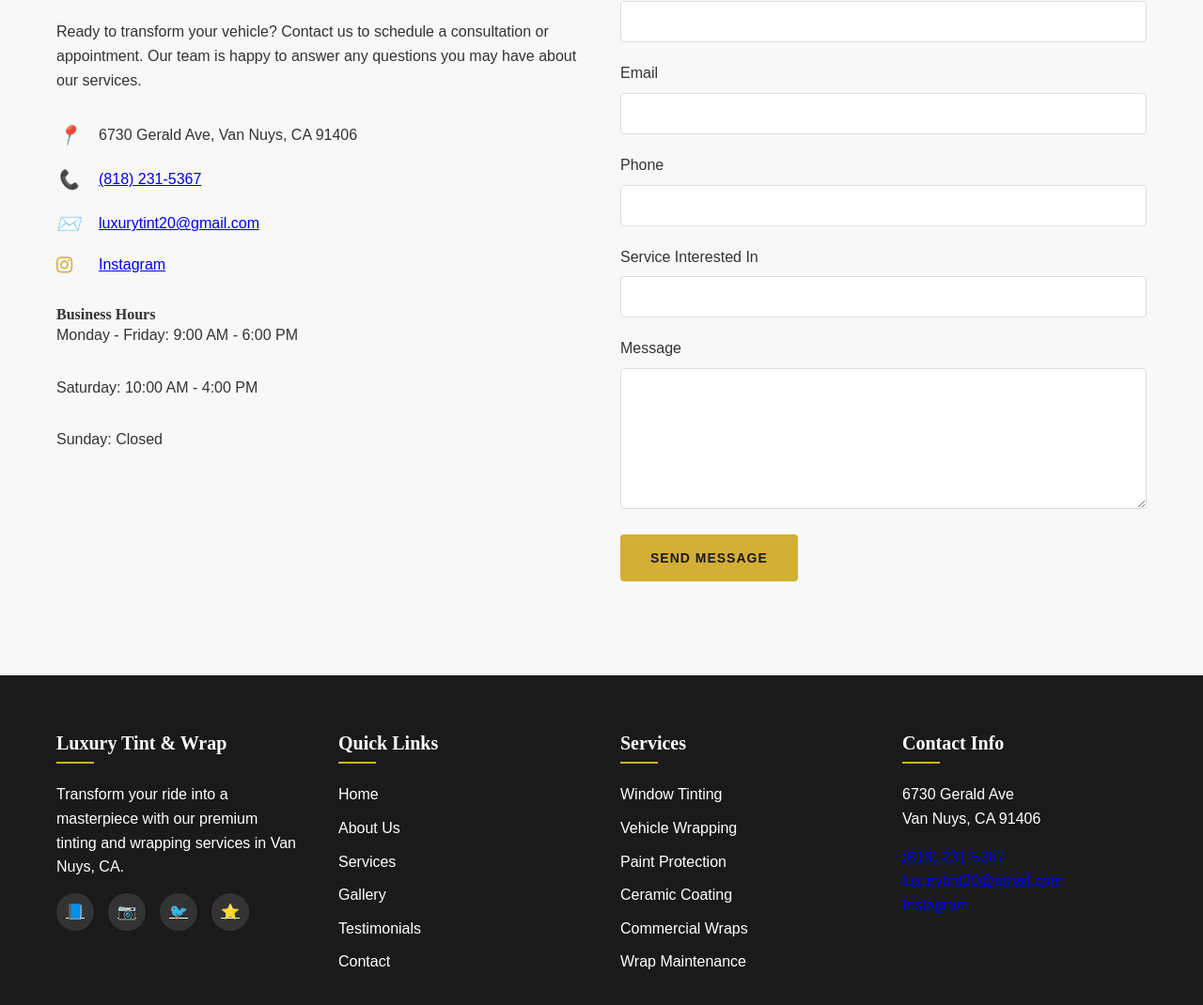
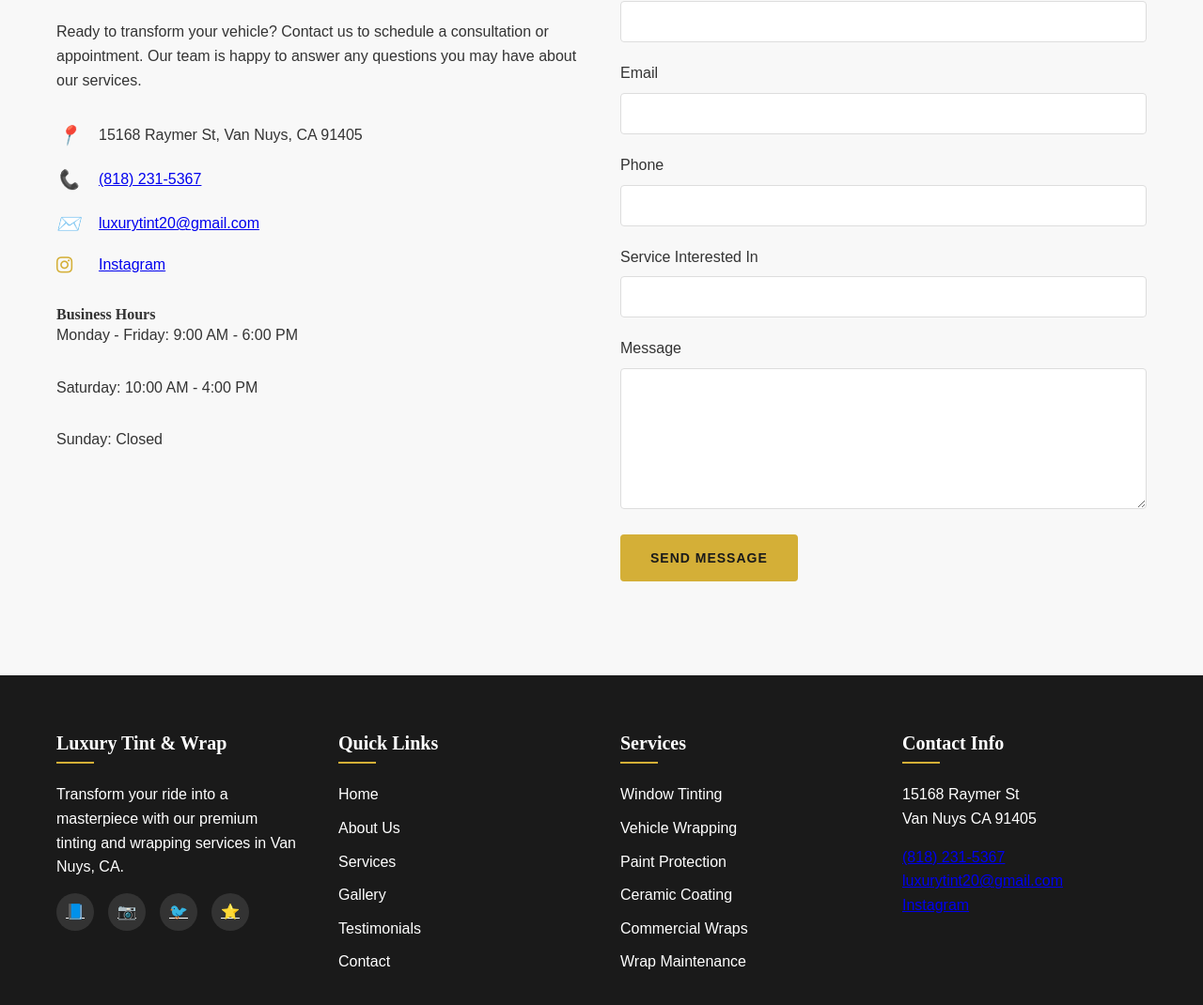
Before and after one commit to luxurytintandwrap/luxurytintandwrap.github.io, a plain HTML site: page index.html in a window 1280 px wide. Shown: the part 4576-5646 px from the top of the page at 94% size. Drawn offline with nearby package versions, Linux system fonts and the light colour scheme.

Commit message:
Update index.html

```diff
--- a/index.html
+++ b/index.html
@@ -954,7 +954,7 @@
                     <div class="contact-details">
                         <div class="contact-detail">
                             <i>📍</i>
-                            <span>6730 Gerald Ave, Van Nuys, CA 91406</span>
+                            <span>15168 Raymer St, Van Nuys, CA 91405</span>
                         </div>
                         <div class="contact-detail">
                             <i>📞</i>
@@ -1068,7 +1068,7 @@
                 </div>
                 <div class="footer-column">
                     <h3>Contact Info</h3>
-                    <p>6730 Gerald Ave<br>Van Nuys, CA 91406</p>
+                    <p>15168 Raymer St<br>Van Nuys CA 91405</p>
                     <a href="tel:(818) 231-5367"><span>(818) 231-5367</span></a>
                     <a href="mailto:luxurytint20@gmail.com"><span>luxurytint20@gmail.com</span></a>
                     <br/>
```
